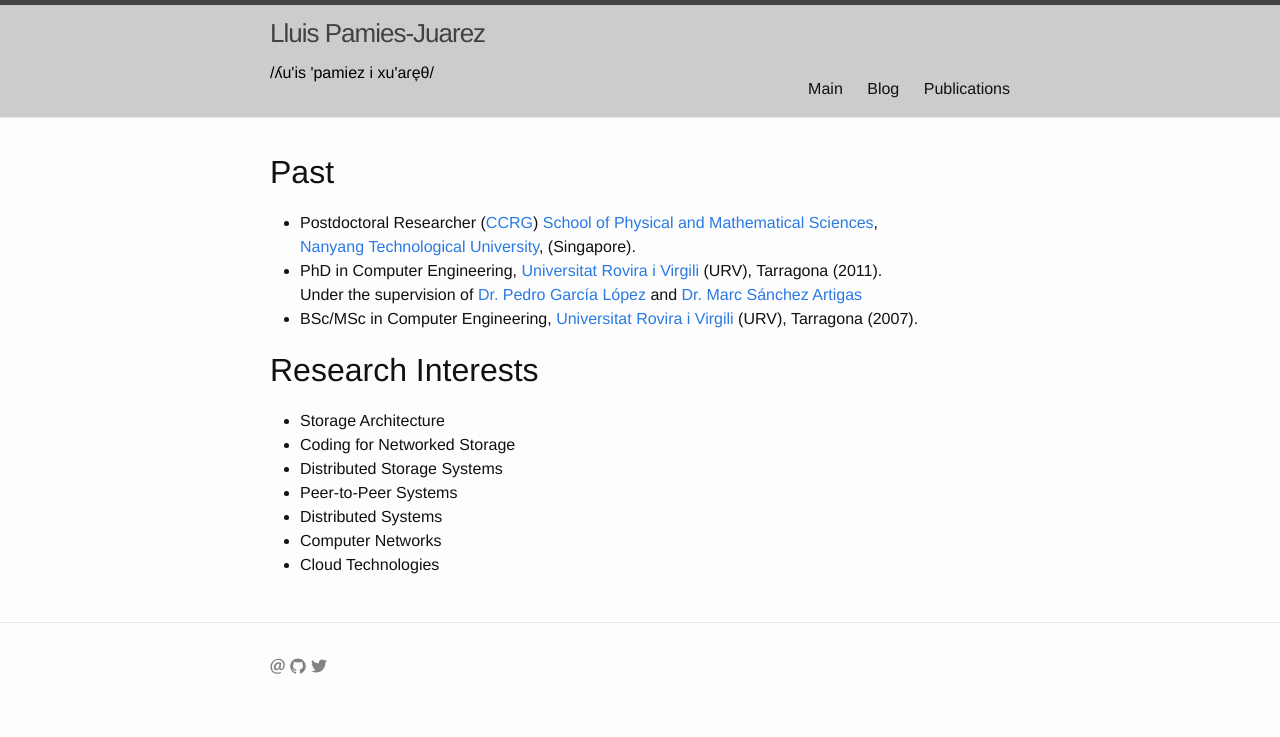
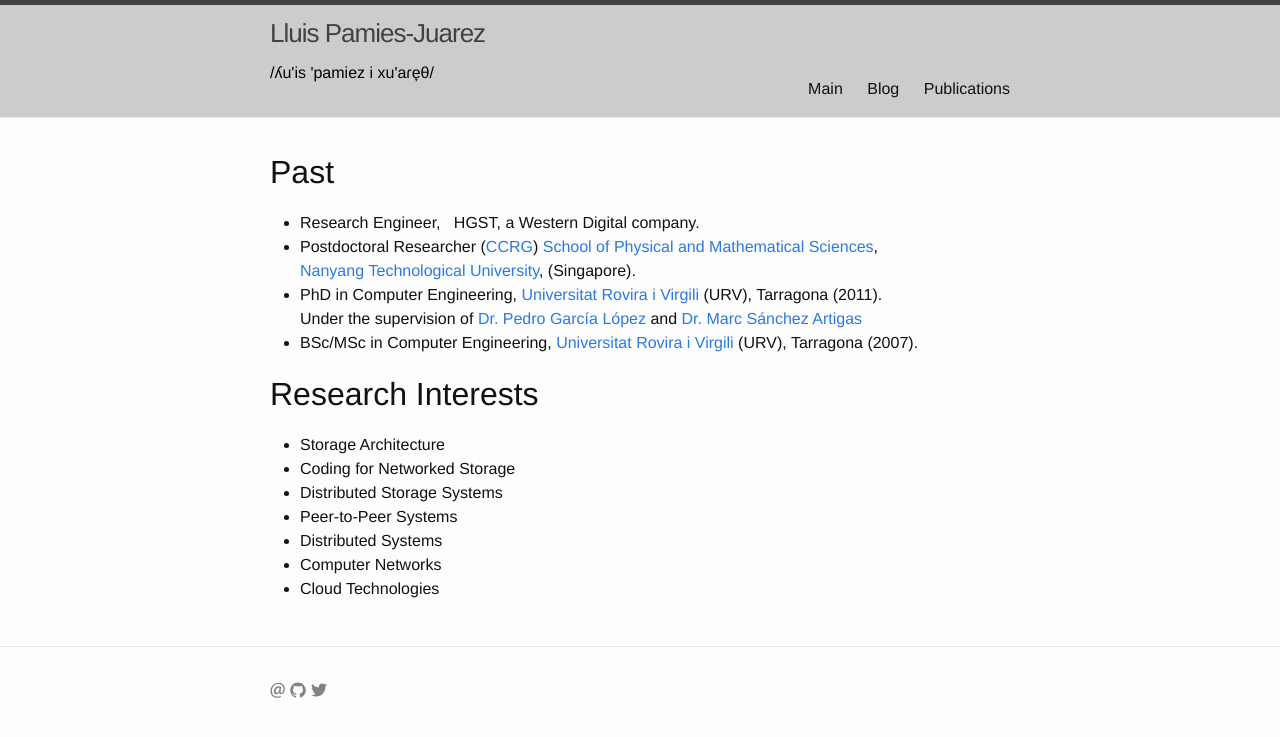
Before and after one commit to llpamies/llpamies.github.io, a Jekyll site: the page built from index.html, in a window 1280 px wide. Shown: the top 737 px of the page. Built offline with Jekyll 4.4.1, drawn with Linux system fonts in a browser that asks for light colours.

Commit message:
Update index.html

```diff
--- a/index.html
+++ b/index.html
@@ -7,6 +7,8 @@ layout: default
 <h1>
 	Past</h1>
 <ul>
+	<li>
+		Research Engineer, &nbsp; HGST, a Western Digital company.<br />
 	<li>
 		Postdoctoral Researcher&nbsp;(<a href="http://www1.spms.ntu.edu.sg/~ccrg/"><span data-scayt_word="CCRG" data-scaytid="1">CCRG</span></a>)&nbsp;<a href="http://www.spms.ntu.edu.sg/mas/">School of Physical and Mathematical Sciences</a>,<br />
 		<a href="http://www.ntu.edu.sg/"><span data-scayt_word="Nanyang" data-scaytid="2">Nanyang</span>&nbsp;Technological University</a>, (Singapore).</li>
```
